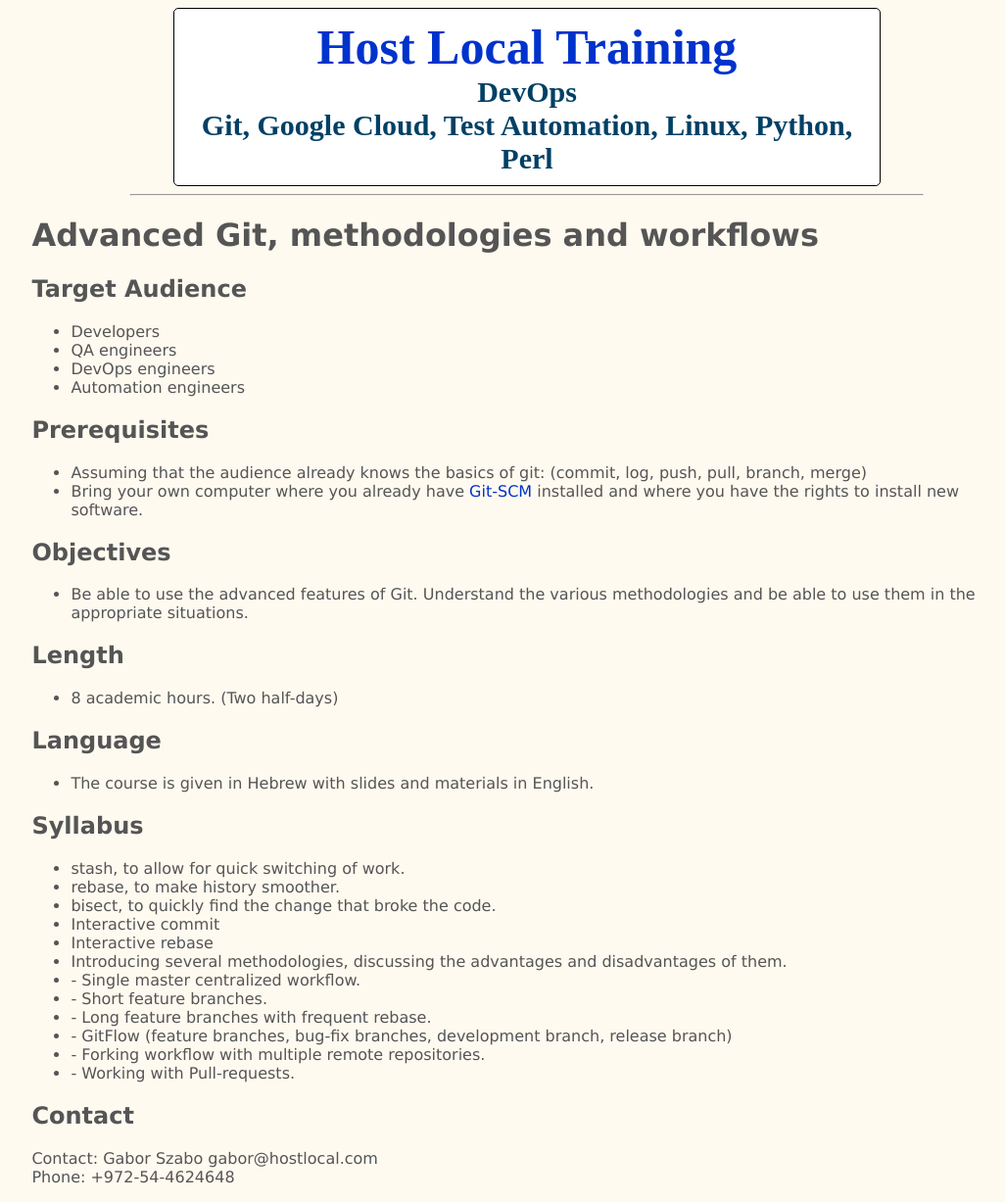
After one commit to szabgab/hostlocal.com, a Flask app: page /eng/advanced-git in a window 1280 px wide. The commit adds this page. Shown: the whole page at 98% size, without its empty margins (102-1128 px from the left). Run offline with Flask 2, Linux system fonts and the light colour scheme.

Commit message:
move course content to json file

```diff
--- a/app.py
+++ b/app.py
@@ -1,15 +1,33 @@
 import os
-from flask import Flask, render_template, redirect
+import json
+from flask import Flask, render_template, redirect, abort
 app = Flask(__name__)
+
+root = os.path.dirname( __file__ )
 
 @app.route("/robots.txt")
 def robots():
     return ''
 
+@app.route("/eng/")
+def eng():
+    return redirect('/', code=302)
+
+@app.route("/eng/<string:name>")
+def course(name):
+    course_file = os.path.join(root, 'courses', 'eng', name + '.json')
+    if os.path.exists(course_file):
+        with open(course_file) as fh:
+            course = json.load(fh)
+        return render_template('course.html', course = course)
+    abort(404)
+
 @app.route("/<string:name>")
 def page(name):
     if name in ['clients.html', 'gabor.html', 'perl.html', 'development.html', 'staff.html', 'contact.html', 'infrastructure.html']:
         return redirect('/', code=302)
+    abort(404)
+
 
 @app.route("/")
 def home():
--- /dev/null
+++ b/courses/eng/advanced-git.json
@@ -0,0 +1,36 @@
+{
+    "title": "Advanced Git, methodologies and workflows",
+    "target_audience": [
+        "Developers",
+        "QA engineers",
+        "DevOps engineers",
+        "Automation engineers"
+    ],
+    "prerequisites": [
+        "Assuming that the audience already knows the basics of git: (commit, log, push, pull, branch, merge)",
+        "Bring your own computer where you already have <a href=\"https://git-scm.com/\">Git-SCM</a> installed and where you have the rights to install new software."
+    ],
+    "objectives": [
+        "Be able to use the advanced features of Git. Understand the various methodologies and be able to use them in the appropriate situations."
+    ],
+    "length": [
+         "8 academic hours. (Two half-days)"
+    ],
+    "language": [
+        "The course is given in Hebrew with slides and materials in English."
+    ],
+    "syllabus": [
+        "stash, to allow for quick switching of work.",
+        "rebase, to make history smoother.",
+        "bisect, to quickly find the change that broke the code.",
+        "Interactive commit",
+        "Interactive rebase",
+        "Introducing several methodologies, discussing the advantages and disadvantages of them.",
+        "- Single master centralized workflow.",
+        "- Short feature branches.",
+        "- Long feature branches with frequent rebase.",
+        "- GitFlow (feature branches, bug-fix branches, development branch, release branch)",
+        "- Forking workflow with multiple remote repositories.",
+        "- Working with Pull-requests."
+    ]
+}
--- a/static/style.css
+++ b/static/style.css
@@ -10,6 +10,9 @@ td {
     color: #4a4d4a;
 }
 
+a {
+    text-decoration: none;
+}
 a:link {
     color: #0033cc;
 }
--- /dev/null
+++ b/templates/course.html
@@ -0,0 +1,53 @@
+{% include 'incl/header.html' %}
+
+<h1>{{ course.title }}</h3>
+
+<h2>Target Audience</h2>
+<ul>
+{% for entry in course.target_audience %}
+   <li>{{ entry }}</li>
+{% endfor %}
+</ul>
+
+<h2>Prerequisites</h2>
+<ul>
+{% for entry in course.prerequisites %}
+   <li>{{ entry|safe }}</li>
+{% endfor %}
+</ul>
+
+<h2>Objectives</h2>
+<ul>
+{% for entry in course.objectives %}
+   <li>{{ entry }}</li>
+{% endfor %}
+</ul>
+
+
+<h2>Length</h2>
+<ul>
+{% for entry in course.length %}
+   <li>{{ entry }}</li>
+{% endfor %}
+</ul>
+
+
+<h2>Language</h2>
+<ul>
+{% for entry in course.language %}
+   <li>{{ entry }}</li>
+{% endfor %}
+</ul>
+
+
+<h2>Syllabus</h2>
+<ul>
+{% for entry in course.syllabus %}
+   <li>{{ entry }}</li>
+{% endfor %}
+</ul>
+
+{% include 'incl/contact.html' %}
+
+
+{% include 'incl/footer.html' %}
--- /dev/null
+++ b/templates/incl/contact.html
@@ -0,0 +1,5 @@
+<h2>Contact</h2>
+<p>
+Contact: Gabor Szabo gabor@hostlocal.com<br>
+Phone: +972-54-4624648<br>
+</p>
--- a/templates/incl/footer.html
+++ b/templates/incl/footer.html
@@ -1,3 +1,5 @@
+
+</div>
 
 </body>
 </html>
--- a/templates/incl/header.html
+++ b/templates/incl/header.html
@@ -1,7 +1,7 @@
 <html>
 <head>
-  <meta name=description content="Hostlocal Ltd. Web site development, databases, CGI scripts.">
-  <meta name=keywords content="Perl development, CGI, LWP, DBI, programming perl, databases, Perl training in Israel">
+  <meta name=description content="Host Local Training sessions for Git, Python, Test Automation, Jenkins, DevOps, Google and Amazon Cloud">
+  <meta name=keywords content="DevOps, Git, Testing, Jenkins, Continuous Integration, GCP Google Cloud, AWS Amazon Cloud, Training in Israel">
   <link rel="stylesheet" type="text/css" href="/static/style.css">
   <title>Host Local Training courses for DevOps, in Git, Linux, Jenkins CI, Test Automation, Python</title>
 </head>
@@ -9,7 +9,7 @@
 
 <div id="main">
   <div class="banner">
-     <div>Host Local Training</div>
+     <div><a href="/">Host Local Training</a></div>
      <div class="banner-text">
        DevOps
        <br>
```
Also changed, not shown: templates/index.html (+2 -46 lines), test_app.py (+9 -1 lines).
